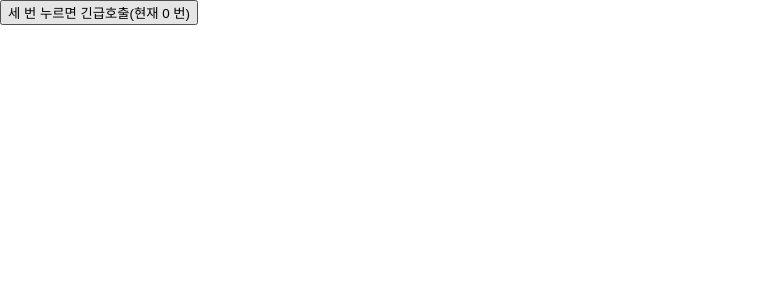
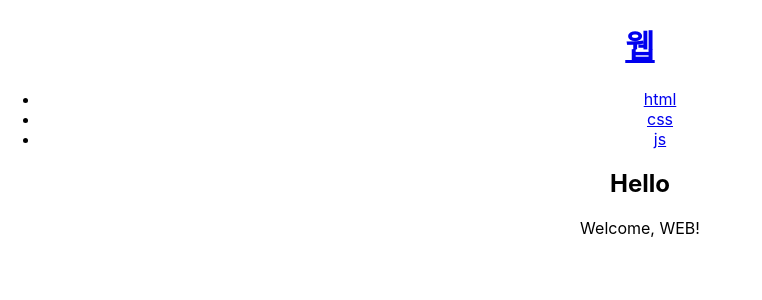
Before and after one commit to JongHoonSon/React-Practice, a React (Create React App) app: page / in a window 1280 px wide. Shown: the top 300 px of the page, without its empty margins (0-762 px from the left). Built offline with nearby package versions, Linux system fonts and the light colour scheme.

Commit message:
11/18 실습1 컴포넌트 간에 props로 함수 전달하기1

```diff
--- a/src/App.js
+++ b/src/App.js
@@ -1,13 +1,76 @@
-import { SOS } from "./components/SOS";
+import "./App.css";
+
+const Header = ({ title, onChangeMode }) => {
+  return (
+    <header>
+      <h1>
+        <a
+          href="index.html"
+          onClick={(evt) => {
+            evt.preventDefault();
+            onChangeMode();
+          }}
+        >
+          {title}
+        </a>
+      </h1>
+    </header>
+  );
+};
+
+const Nav = ({ topics, onChangeMode }) => {
+  const liTag = topics.map((t) => {
+    return (
+      <li key={t.id}>
+        <a
+          href={"/read/" + t.id}
+          onClick={(evt) => {
+            evt.preventDefault();
+            onChangeMode();
+          }}
+        >
+          {t.title}
+        </a>
+      </li>
+    );
+  });
+  return (
+    <nav>
+      <ul>{liTag}</ul>
+    </nav>
+  );
+};
+
+const Article = ({ title, body }) => {
+  return (
+    <article>
+      <h2>{title}</h2>
+      {body}
+    </article>
+  );
+};
 
 function App() {
+  const topics = [
+    { id: 1, title: "html", body: "html is ..." },
+    { id: 2, title: "css", body: "css is ..." },
+    { id: 3, title: "js", body: "js is ..." },
+  ];
   return (
-    <div>
-      <SOS
-        onSOS={() => {
-          alert("긴급사태!");
+    <div className="App">
+      <Header
+        title="웹"
+        onChangeMode={() => {
+          alert("WELCOME");
         }}
-      ></SOS>
+      />
+      <Nav
+        topics={topics}
+        onChangeMode={() => {
+          alert("READ");
+        }}
+      />
+      <Article title="Hello" body="Welcome, WEB!" />
     </div>
   );
 }
```
